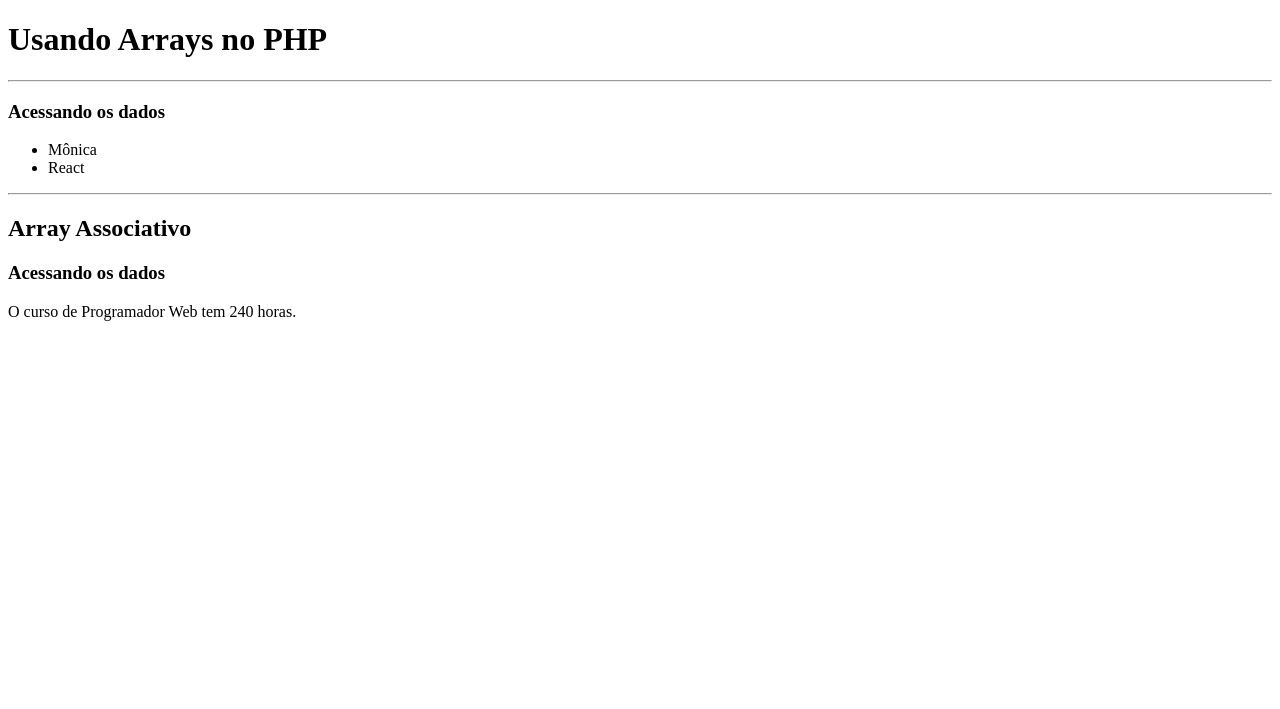
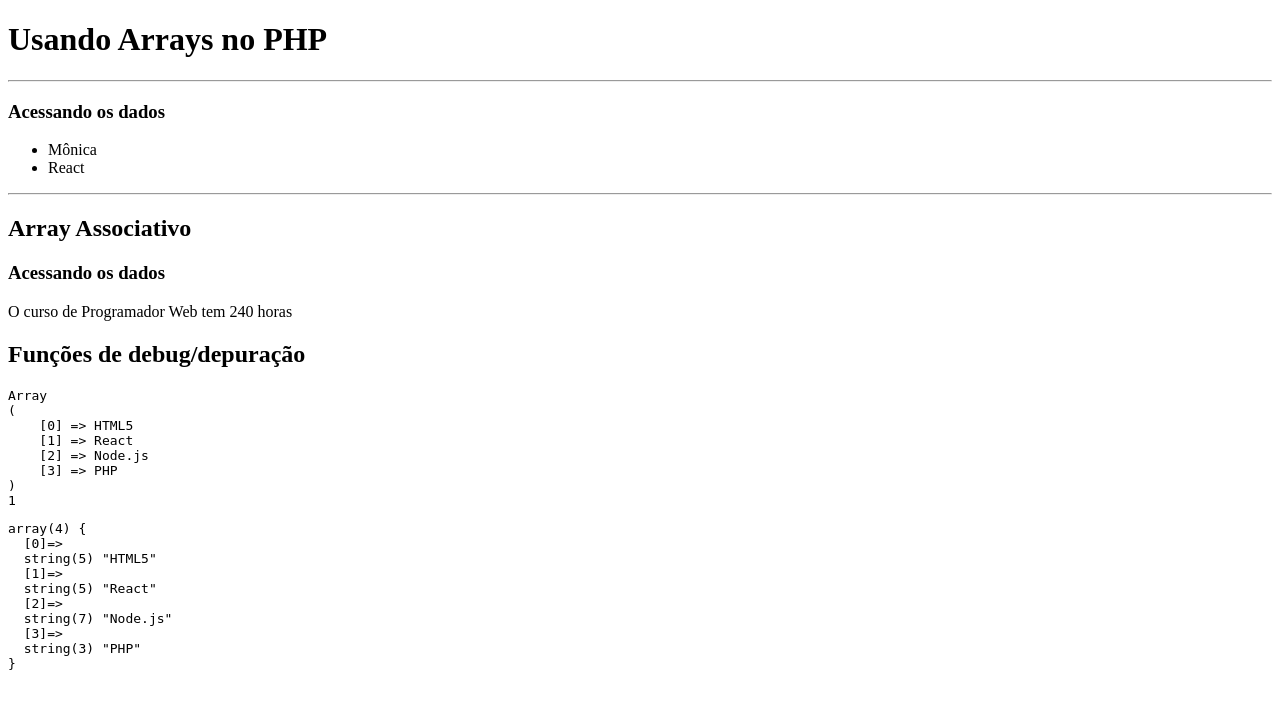
Before and after one commit to thaissechetin/progweb-php, a PHP site: page /3-1-arrays.php in a window 1280 px wide. Shown: the top 709 px of the page. Run offline with PHP 8.4, Linux system fonts and the light colour scheme.

Commit message:
correção de codigo

```diff
--- a/3-1-arrays.php
+++ b/3-1-arrays.php
@@ -27,7 +27,7 @@
 
 <h2>Array Associativo</h2>
 
-<?
+<?php
     $curso = [
         "nome" => "Programador Web",
         "carga_horaria" => 240,
@@ -40,8 +40,14 @@
 <h3>Acessando os dados</h3>
 
 <p>
-    O curso de <?=$curso["nome"]?> tem <?=$curso["carga_horaria"]?> horas.
+    O curso de <?=$curso["nome"]?> tem <?=$curso["carga_horaria"]?> horas
 </p>
 
 </body>
 </html>
+
+
+<h2>Funções de debug/depuração</h2>
+
+<pre><?=print_r($cursos)?></pre>
+<pre><?=var_dump($cursos)?></pre>
```
